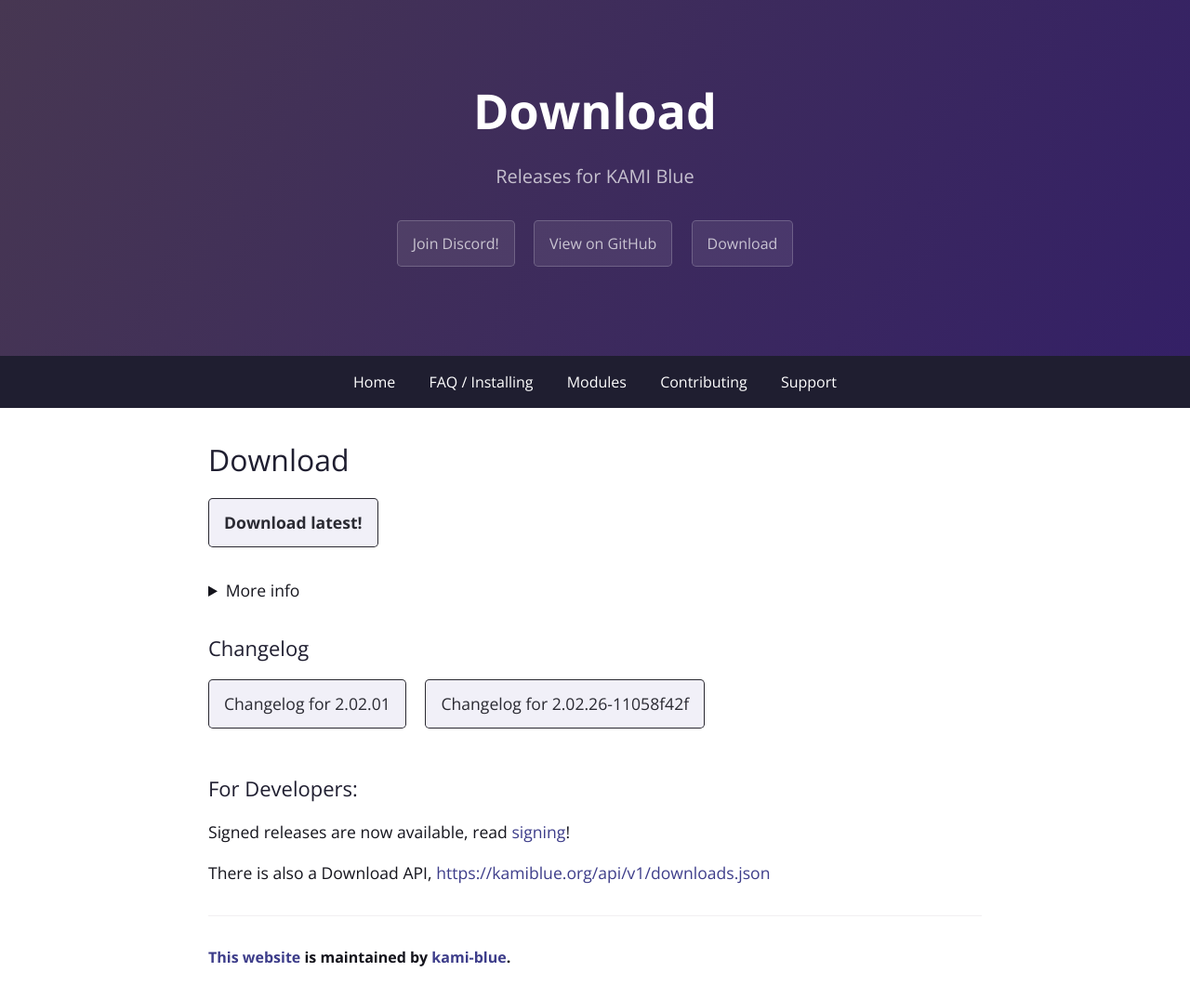
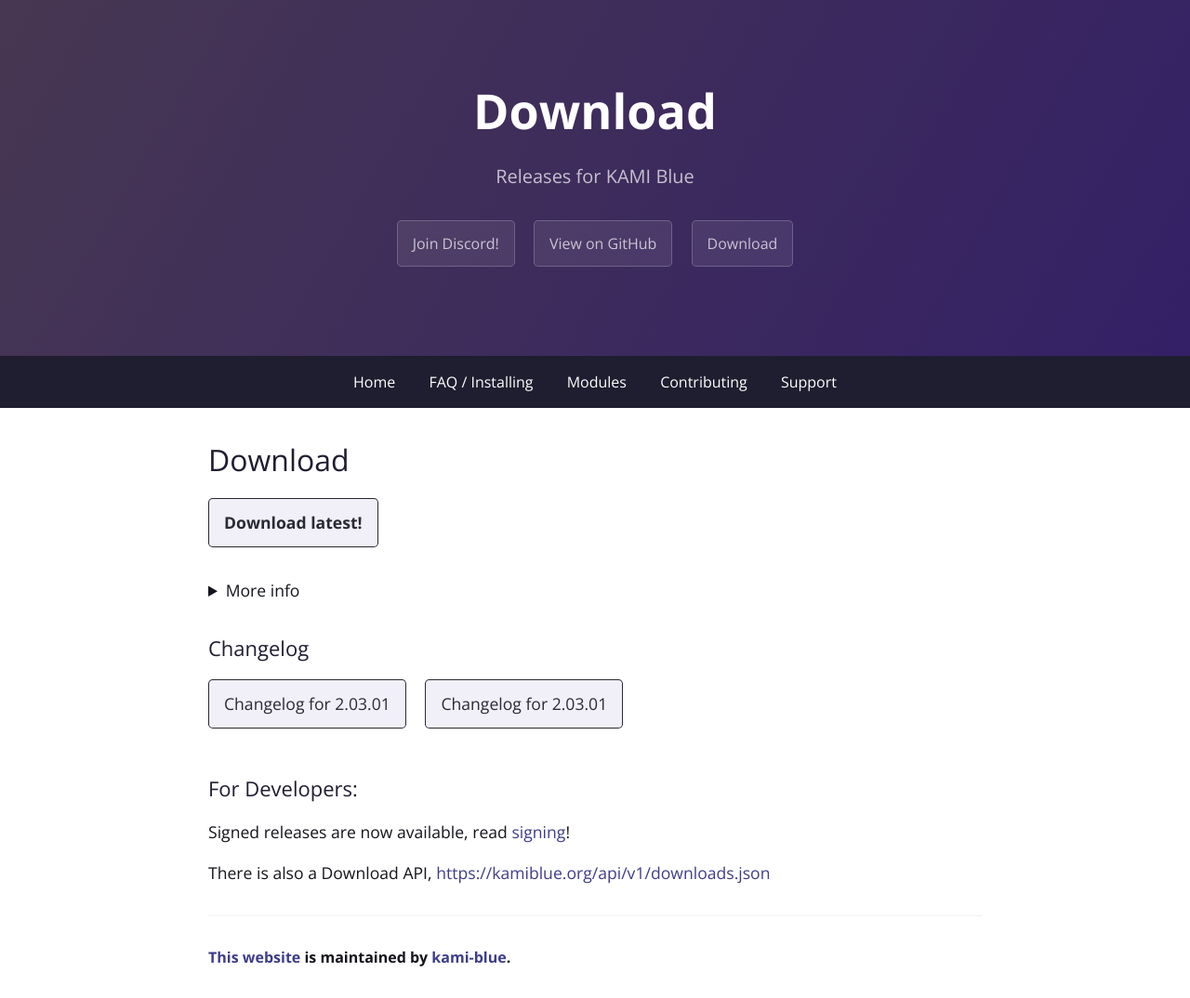
Before and after one commit to kami-blue/website, a Jekyll site: the page built from download.md, in a window 1280 px wide. Shown: the whole page at 93% size. Built offline with Jekyll 4.4.1, drawn with Linux system fonts in a browser that asks for light colours.

Commit message:
[bump] Release 2.03.01

```diff
--- a/_config.yml
+++ b/_config.yml
@@ -5,14 +5,14 @@ google_analytics: UA-157505961-1
 github:
   repository_url: https://github.com/kami-blue/client
   website_url: https://github.com/kami-blue/website
-  jar_url: https://github.com/kami-blue/client/releases/download/2.02.01/kamiblue-2.02.01.jar
-  jar_sig_url: https://github.com/kami-blue/client/releases/download/2.02.01/kamiblue-2.02.01.jar.sig
-  beta_jar_url: https://github.com/kami-blue/nightly-releases/releases/download/2.02.26-11058f42f/kamiblue-2.02.26-11058f42f.jar
-cur_ver: 2.02.01
-beta_ver: 2.02.26-11058f42f
+  jar_url: https://github.com/kami-blue/client/releases/download/2.03.01/kamiblue-2.03.01.jar
+  jar_sig_url: https://github.com/kami-blue/client/releases/download/2.03.01/kamiblue-2.03.01.jar.sig
+  beta_jar_url: https://github.com/kami-blue/nightly-releases/releases/download/2.03.01/kamiblue-2.03.01.jar
+cur_ver: 2.03.01
+beta_ver: 2.03.01
 discord_url: https://kamiblue.org/discord
 downloads_api_ver: v1
-build_number: 880
+build_number: 881
 theme: jekyll-theme-cayman
 gems:
   - jekyll-seo-tag
```
